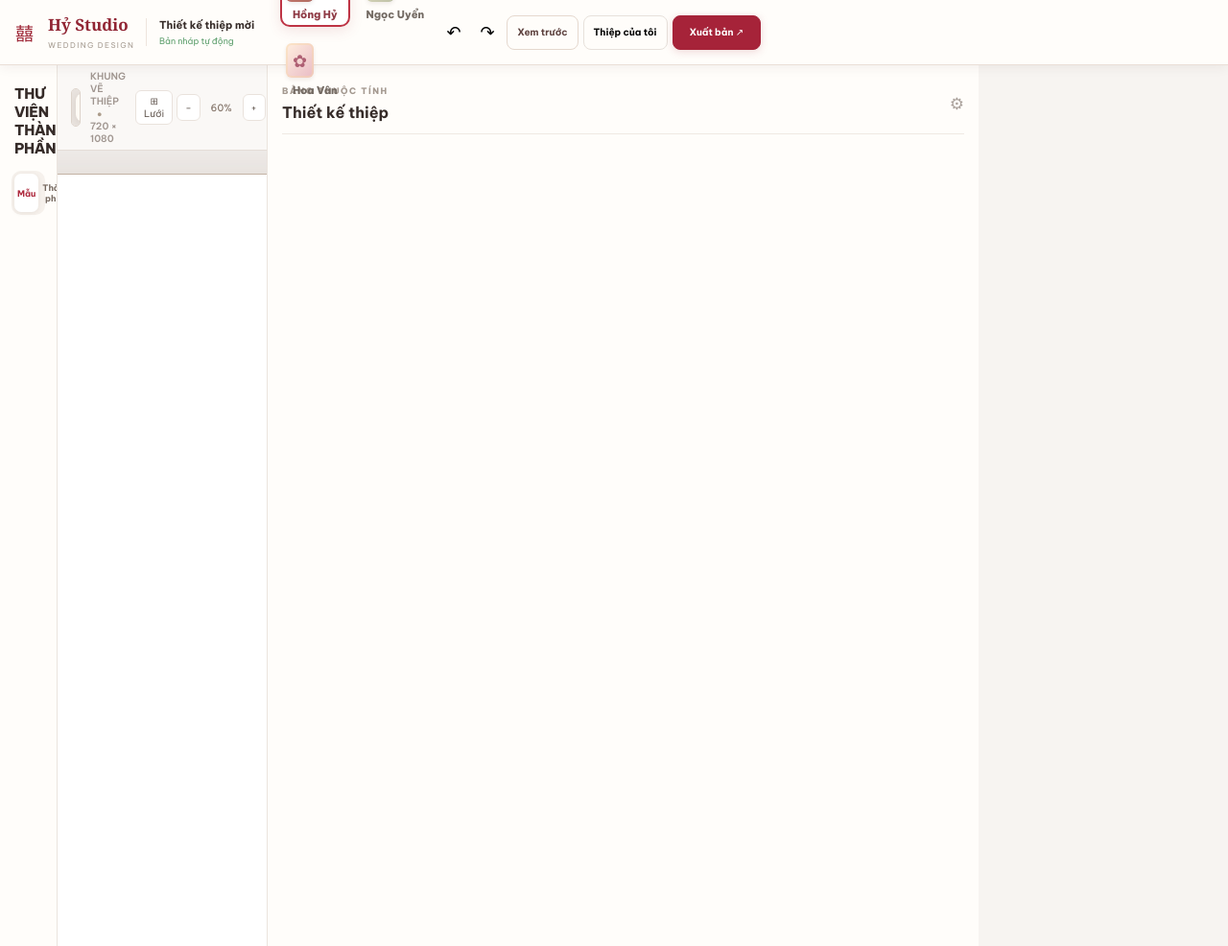
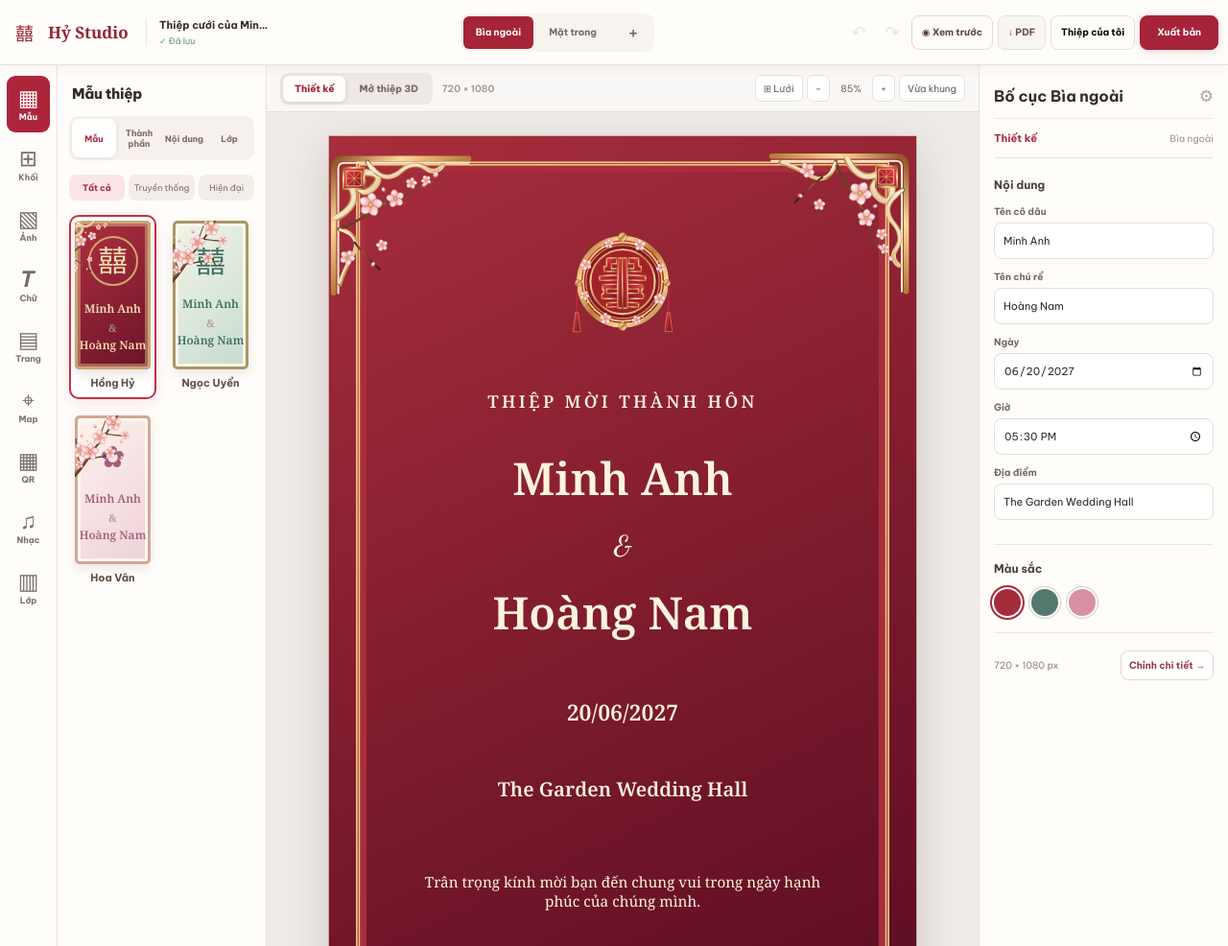
Before and after one commit to minhduchd-mds/Thi-p-m-i, a website: page public/studio.html in a window 1280 px wide. Shown: the top 986 px of the page at 96% size. Drawn offline with Linux system fonts and the light colour scheme.

Commit message:
fix(studio): restore complete premium editor DOM, actual gallery and interactive preview controls

```diff
--- a/public/studio.html
+++ b/public/studio.html
@@ -3,35 +3,52 @@
 <meta name="theme-color" content="#f8f5f1"><title>Hỷ Studio · Trình thiết kế thiệp</title>
 <link rel="preconnect" href="https://fonts.googleapis.com">
 <link href="https://fonts.googleapis.com/css2?family=Be+Vietnam+Pro:wght@400;500;600;700;800&family=Dancing+Script:wght@500;600;700&family=Noto+Serif:wght@400;500;600;700&family=Playfair+Display:wght@400;500;600;700&display=swap" rel="stylesheet">
-<link rel="stylesheet" href="/studio.css?v=2.3.0"></head>
+<link rel="stylesheet" href="/studio.css?v=2.5.0"></head>
 <body>
 <div id="studio" class="studio">
 <header class="topbar">
- <a href="/" class="brand" aria-label="Về sảnh Hỷ Studio"><span class="brand-icon">囍</span><span><b>Hỷ Studio</b><small>WEDDING DESIGN</small></span></a>
- <div class="top-title"><strong>Thiết kế thiệp mời</strong><span id="autosave-label">Bản nháp tự động</span></div>
- <div class="top-themes" role="group" aria-label="Bộ mẫu thiệp">
-   <button data-theme="red" class="theme-button active"><span class="theme-thumb thumb-red">囍</span><span><strong>Hồng Hỷ</strong><small>Đỏ son · Truyền thống</small></span></button>
-   <button data-theme="jade" class="theme-button"><span class="theme-thumb thumb-jade">囍</span><span><strong>Ngọc Uyển</strong><small>Ngọc xanh · Thanh nhã</small></span></button>
-   <button data-theme="pink" class="theme-button"><span class="theme-thumb thumb-pink">✿</span><span><strong>Hoa Vân</strong><small>Hồng lụa · Nghệ thuật</small></span></button>
- </div>
+ <a href="/" class="brand" aria-label="Về sảnh Hỷ Studio"><span class="brand-icon">囍</span><span><b>Hỷ Studio</b></span></a>
+ <div class="top-title"><strong id="project-title">Thiệp cưới</strong><span id="autosave-label">Đã lưu</span></div>
+ <div class="header-pages"><div class="face-switch" role="tablist" aria-label="Chọn trang thiệp"><button type="button" role="tab" data-face="cover" aria-selected="true" class="active">Bìa ngoài</button><button type="button" role="tab" data-face="inside" aria-selected="false">Mặt trong</button><span id="extra-page-tabs"></span><button type="button" id="add-page-shortcut" title="Thêm trang" aria-label="Thêm trang">+</button></div></div>
  <div class="top-actions">
    <button id="undo" title="Hoàn tác (Ctrl/⌘ Z)" aria-label="Hoàn tác">↶</button>
    <button id="redo" title="Làm lại (Ctrl/⌘ Shift Z)" aria-label="Làm lại">↷</button>
-   <button id="preview" class="secondary">Xem trước</button>
-   <button id="save-local" class="secondary">Lưu nháp</button><button id="manage" class="secondary">Thiệp của tôi</button>
-   <button id="publish" class="primary">Xuất bản ↗</button>
+   <button id="preview" class="secondary" title="Xem thiệp ở tab mới">◉ <span>Xem trước</span></button>
+   <button id="save-local" class="secondary" title="Lưu bản nháp">Lưu</button>
+   <button id="quick-export-pdf" class="secondary" title="Tải PDF toàn bộ trang">↓ PDF</button>
+   <button id="manage" class="secondary" title="Quản lý thiệp đã tạo">Thiệp của tôi</button>
+   <button id="publish" class="primary">Xuất bản</button>
  </div>
 </header>
 <div class="editor-layout">
+ <nav class="tool-rail" aria-label="Công cụ thiết kế">
+  <button type="button" data-rail="templates" class="active" aria-label="Mẫu thiệp" title="Mẫu thiệp"><span>▦</span><b>Mẫu</b></button>
+  <button type="button" data-rail="blocks" aria-label="Thành phần" title="Thành phần"><span>⊞</span><b>Khối</b></button>
+  <button type="button" data-rail="image" aria-label="Thêm ảnh" title="Thêm ảnh"><span>▧</span><b>Ảnh</b></button>
+  <button type="button" data-rail="text" aria-label="Thêm văn bản" title="Thêm văn bản"><span>𝑻</span><b>Chữ</b></button>
+  <button type="button" data-rail="pages" aria-label="Quản lý trang" title="Quản lý trang"><span>▤</span><b>Trang</b></button>
+  <button type="button" data-rail="location" aria-label="Địa điểm" title="Địa điểm"><span>⌖</span><b>Map</b></button>
+  <button type="button" data-rail="gift" aria-label="QR mừng cưới" title="QR mừng cưới"><span>▦</span><b>QR</b></button>
+  <button type="button" data-rail="music" aria-label="Nhạc nền" title="Nhạc nền"><span>♫</span><b>Nhạc</b></button>
+  <button type="button" data-rail="layers" aria-label="Lớp" title="Lớp"><span>▥</span><b>Lớp</b></button>
+ </nav>
  <aside class="palette">
-  <div class="palette-title">THƯ VIỆN THÀNH PHẦN</div>
+  <div class="palette-title" id="library-title">Mẫu thiệp</div>
   <div class="palette-tabs" role="group" aria-label="Nhóm thành phần"><button class="palette-tab active" data-panel="templates">Mẫu</button>
    <button class="palette-tab" data-panel="blocks">Thành phần</button>
    <button class="palette-tab" data-panel="fields">Nội dung</button>
    <button class="palette-tab" data-panel="layers">Lớp</button>
   </div>
+  <div id="templates-panel" class="palette-panel">
+   <div class="template-filter" role="group" aria-label="Lọc mẫu"><button type="button" data-template-filter="all" class="active">Tất cả</button><button type="button" data-template-filter="traditional">Truyền thống</button><button type="button" data-template-filter="modern">Hiện đại</button></div>
+   <div class="top-themes" role="group" aria-label="Chọn mẫu thiệp">
+    <button type="button" data-theme="red" class="theme-button active"><span class="theme-poster theme-poster-red"><i class="template-corner"></i><em>囍</em><strong>Minh Anh</strong><small>&</small><strong>Hoàng Nam</strong><i class="template-bottom"></i></span><span class="template-name">Hồng Hỷ</span></button>
+    <button type="button" data-theme="jade" class="theme-button"><span class="theme-poster theme-poster-jade"><i class="template-corner"></i><em>囍</em><strong>Minh Anh</strong><small>&</small><strong>Hoàng Nam</strong></span><span class="template-name">Ngọc Uyển</span></button>
+    <button type="button" data-theme="pink" class="theme-button"><span class="theme-poster theme-poster-pink"><i class="template-corner"></i><em>✿</em><strong>Minh Anh</strong><small>&</small><strong>Hoàng Nam</strong></span><span class="template-name">Hoa Vân</span></button>
+   </div>
+  </div>
   <div id="blocks-panel" class="palette-panel" hidden>
-   <p class="panel-hint">Chọn trang ở phía trên khung vẽ. Kéo hoặc chạm để thêm vật liệu và hoạ tiết.</p>
+
    <div class="group-label">BỔ SUNG TRANG THIỆP</div>
    <div class="page-template-grid">
     <button data-new-page="map" type="button"><span>⌖</span><b>Địa điểm</b><small>Chỉ đường</small></button>
@@ -40,21 +57,21 @@
    </div>
    <div class="group-label">KHỐI THIẾT KẾ</div>
    <div id="block-tools" class="tool-list">
-    <button class="tool" draggable="true" data-add="text"><span class="tool-glyph">T</span><span><b>Văn bản</b><small>Tiêu đề, lời chúc</small></span><span class="tool-add">+</span></button>
-    <button class="tool" draggable="true" data-add="image"><span class="tool-glyph">▧</span><span><b>Ảnh / WebP</b><small>Ảnh nền, ảnh cưới</small></span><span class="tool-add">+</span></button>
-    <button class="tool" draggable="true" data-add="frame"><span class="tool-glyph">▣</span><span><b>Khung viền</b><small>Khung kép trang trí</small></span><span class="tool-add">+</span></button>
-    <button class="tool" draggable="true" data-add="shape"><span class="tool-glyph">◇</span><span><b>Hình khối</b><small>Dải màu, dấu nhấn</small></span><span class="tool-add">+</span></button>
-    <button class="tool" draggable="true" data-add="map"><span class="tool-glyph">⌖</span><span><b>Khối bản đồ</b><small>Vị trí, chỉ đường</small></span><span class="tool-add">+</span></button>
-    <button class="tool" draggable="true" data-add="qr"><span class="tool-glyph">▦</span><span><b>VietQR chuyển khoản</b><small>Số tài khoản của chủ thiệp</small></span><span class="tool-add">+</span></button>
+    <button class="tool" draggable="true" data-add="text"><span class="tool-glyph">T</span><span><b>Văn bản</b></span><span class="tool-add">+</span></button>
+    <button class="tool" draggable="true" data-add="image"><span class="tool-glyph">▧</span><span><b>Ảnh / WebP</b></span><span class="tool-add">+</span></button>
+    <button class="tool" draggable="true" data-add="frame"><span class="tool-glyph">▣</span><span><b>Khung viền</b></span><span class="tool-add">+</span></button>
+    <button class="tool" draggable="true" data-add="shape"><span class="tool-glyph">◇</span><span><b>Hình khối</b></span><span class="tool-add">+</span></button>
+    <button class="tool" draggable="true" data-add="map"><span class="tool-glyph">⌖</span><span><b>Khối bản đồ</b></span><span class="tool-add">+</span></button>
+    <button class="tool" draggable="true" data-add="qr"><span class="tool-glyph">▦</span><span><b>VietQR chuyển khoản</b></span><span class="tool-add">+</span></button>
    </div>
    <div class="group-label">HOẠ TIẾT CỔ ĐIỂN</div>
    <div id="asset-grid" class="asset-grid" aria-label="Thư viện hoạ tiết"></div>
-   <div class="asset-tip">SVG sắc nét · Vật liệu gỗ WebP</div>
+
    <div class="group-label">XUẤT THIỆP</div>
    <div class="export-stack"><button id="export-pdf-all" class="export">↓ PDF toàn bộ trang · 300 dpi</button><button id="export-pdf-page" class="export">↓ PDF trang đang chọn</button><button id="export-webp" class="export">↓ Tải WebP mặt đang chọn</button><button id="export-png" class="export">↓ Tải PNG mặt đang chọn</button></div>
   </div>
   <div id="fields-panel" class="palette-panel" hidden>
-   <p class="panel-hint">Thông tin được liên kết trên mọi trang. Người dùng vẫn chỉnh tự do từng khối.</p><form id="fields-form" autocomplete="off"></form>
+   <form id="fields-form" autocomplete="off"></form>
    <div class="group-label">VỊ TRÍ & GOOGLE MAPS</div>
    <a id="map-preview-link" href="#" target="_blank" rel="noopener noreferrer" class="editor-map-link">⌖ Xem chỉ đường Google Maps ↗</a>
    <div class="group-label">MỪNG CƯỚI · VIETQR</div>
@@ -69,21 +86,21 @@
    <span id="gift-status" class="gift-status" role="status">Chưa có thông tin ngân hàng</span>
    <label class="field-label" for="music-choice">Nhạc nền thiệp</label><select id="music-choice"><option value="loi-hen-tram-nam">Lời Hẹn Trăm Năm</option><option value="duyen-ngoc-phuong-dong">Duyên Ngọc Phương Đông</option><option value="ngay-vui-chung-doi">Ngày Vui Chung Đôi</option><option value="binh-minh-hanh-phuc">Bình Minh Hạnh Phúc</option><option value="none">Không nhạc</option></select>
   </div>
-  <div id="layers-panel" class="palette-panel" hidden><p class="panel-hint">Chọn lớp để sửa, dùng ↑ ↓ thay đổi thứ tự</p><div id="layer-list"></div></div>
+  <div id="layers-panel" class="palette-panel" hidden><div id="layer-list"></div></div>
  </aside>
  <main class="canvas-area" aria-label="Canvas thiết kế thiệp">
-  <div class="canvas-toolbar"><div class="face-switch" role="tablist" aria-label="Chọn trang thiệp"><button type="button" role="tab" data-face="cover" aria-selected="true" class="active">01 · Bìa ngoài</button><button type="button" role="tab" data-face="inside" aria-selected="false">02 · Mặt trong</button><span id="extra-page-tabs"></span></div><span class="canvas-caption">KHUNG VẼ THIỆP <span class="dot">●</span> 720 × 1080</span>
+  <div class="canvas-toolbar"><div class="canvas-mode" role="group" aria-label="Chế độ làm việc"><button id="mode-design" type="button" class="active" aria-pressed="true">Thiết kế</button><button id="mode-preview" type="button" aria-pressed="false">Mở thiệp 3D</button></div><span class="canvas-caption">720 × 1080</span>
    <div class="canvas-controls"><button id="grid-toggle" title="Hiện / ẩn lưới">⊞ Lưới</button><button id="zoom-out" aria-label="Thu nhỏ">−</button><output id="zoom-label">60%</output><button id="zoom-in" aria-label="Phóng to">+</button><button id="fit" title="Vừa khung">Vừa khung</button></div>
   </div>
   <div id="active-page-tools" class="active-page-tools" hidden><label for="current-page-title">Tên trang</label><input id="current-page-title" maxlength="65" aria-label="Đặt tên trang"><button id="page-up" title="Đưa trang về trước" type="button">←</button><button id="page-down" title="Đưa trang về sau" type="button">→</button><button id="page-duplicate" title="Nhân bản trang" type="button">Nhân bản</button><button id="page-remove" title="Xoá trang đang chọn" type="button">Xoá</button></div>
-  <div id="drop-area" class="drop-area"><div id="stage-wrap" class="stage-wrap"><div id="stage" class="stage" aria-label="Nội dung thiệp, kéo thả để chỉnh sửa"></div></div></div>
-  <div class="canvas-footer"><span>Mỗi mặt có các lớp riêng · Delete để xoá · Dùng phím mũi tên dịch chuyển</span><span id="coordinates">Chưa chọn thành phần</span></div>
+  <div id="drop-area" class="drop-area"><div id="stage-wrap" class="stage-wrap"><div id="stage" class="stage" aria-label="Nội dung thiệp, kéo thả để chỉnh sửa"></div></div><div id="live-preview" class="live-preview" hidden><iframe id="preview-frame" title="Xem mở thiệp 3D trực tiếp" loading="lazy"></iframe></div></div>
+  <div class="canvas-footer"><span id="canvas-hint">Kéo thả để chỉnh sửa · Nhấn Delete để xoá</span><span id="coordinates">Chưa chọn thành phần</span></div>
  </main>
- <aside class="inspector" aria-label="Thuộc tính"><div class="inspector-heading"><div><small>BẢNG THUỘC TÍNH</small><h2 id="inspector-title">Thiết kế thiệp</h2></div><span class="inspector-symbol">⚙</span></div>
+ <aside class="inspector" aria-label="Thuộc tính"><div class="inspector-heading"><div><h2 id="inspector-title">Thuộc tính</h2></div><span class="inspector-symbol">⚙</span></div>
   <div id="inspector-content"></div>
  </aside>
 </div>
-<div class="statusbar"><span><span class="status-light"></span> Hỷ Studio Editor v2.3 · Xuất bản & PDF</span><span id="status" role="status" aria-live="polite">Sẵn sàng thiết kế</span></div>
+<div class="statusbar"><span><span class="status-light"></span> Hỷ Studio</span><span id="status" role="status" aria-live="polite">Sẵn sàng</span></div>
 </div>
 <input id="upload-input" type="file" accept="image/png,image/jpeg,image/webp" hidden>
 <dialog id="publish-dialog"><form method="dialog"><h2>Xuất bản thiệp cưới</h2><p id="publish-info">Lưu thiệp lên máy chủ để tạo liên kết chia sẻ. Thiệp có hiệu lực trong 30 ngày.</p><div id="publish-link-box" hidden>
@@ -108,5 +125,5 @@
  <p id="manage-message" role="status" aria-live="polite"></p>
  <div class="dialog-actions"><button value="close">Đóng</button></div></form>
 </dialog>
-<script type="module" src="/studio.mjs?v=2.3.0"></script>
+<script type="module" src="/studio.mjs?v=2.5.0"></script>
 </body></html>
```
